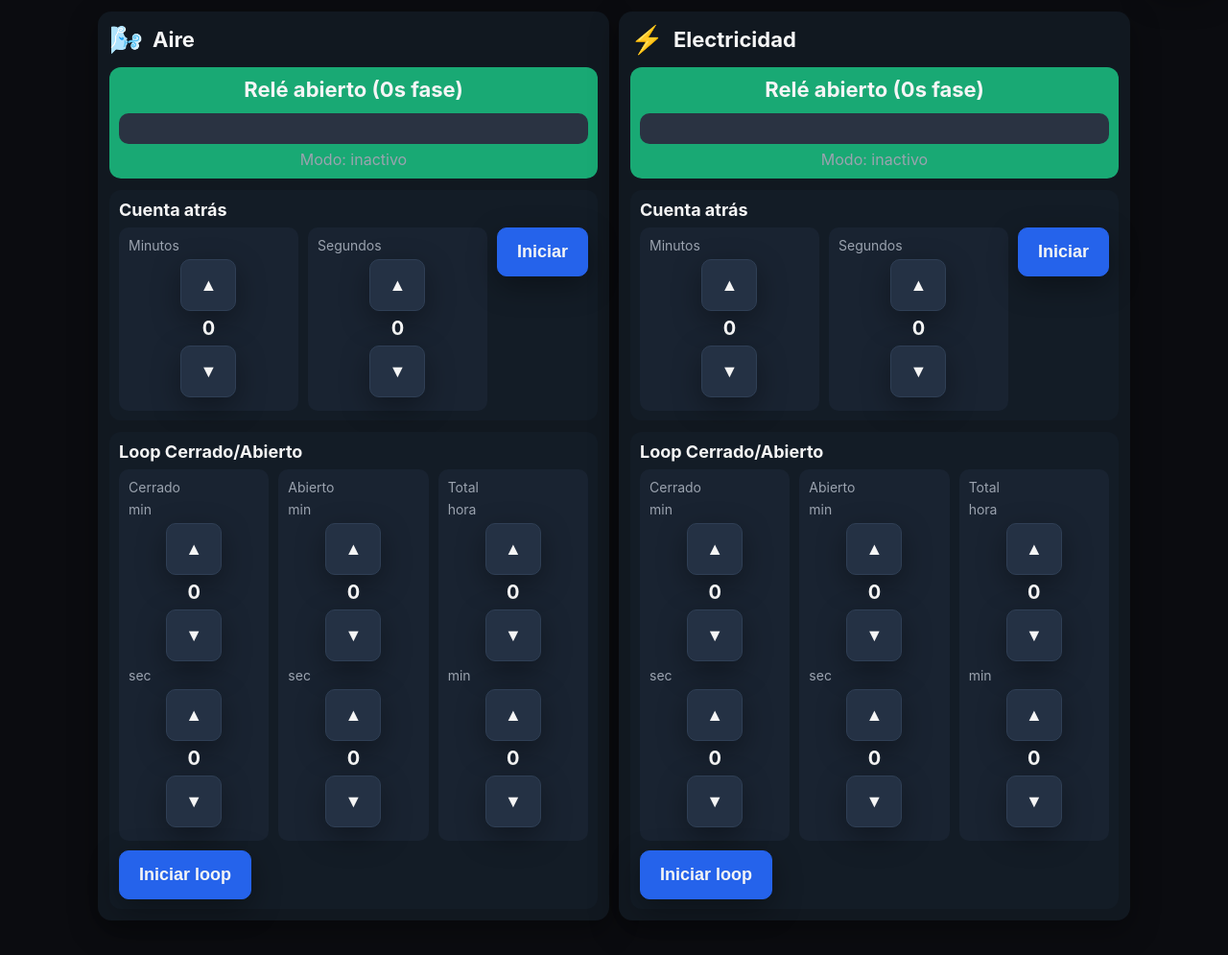
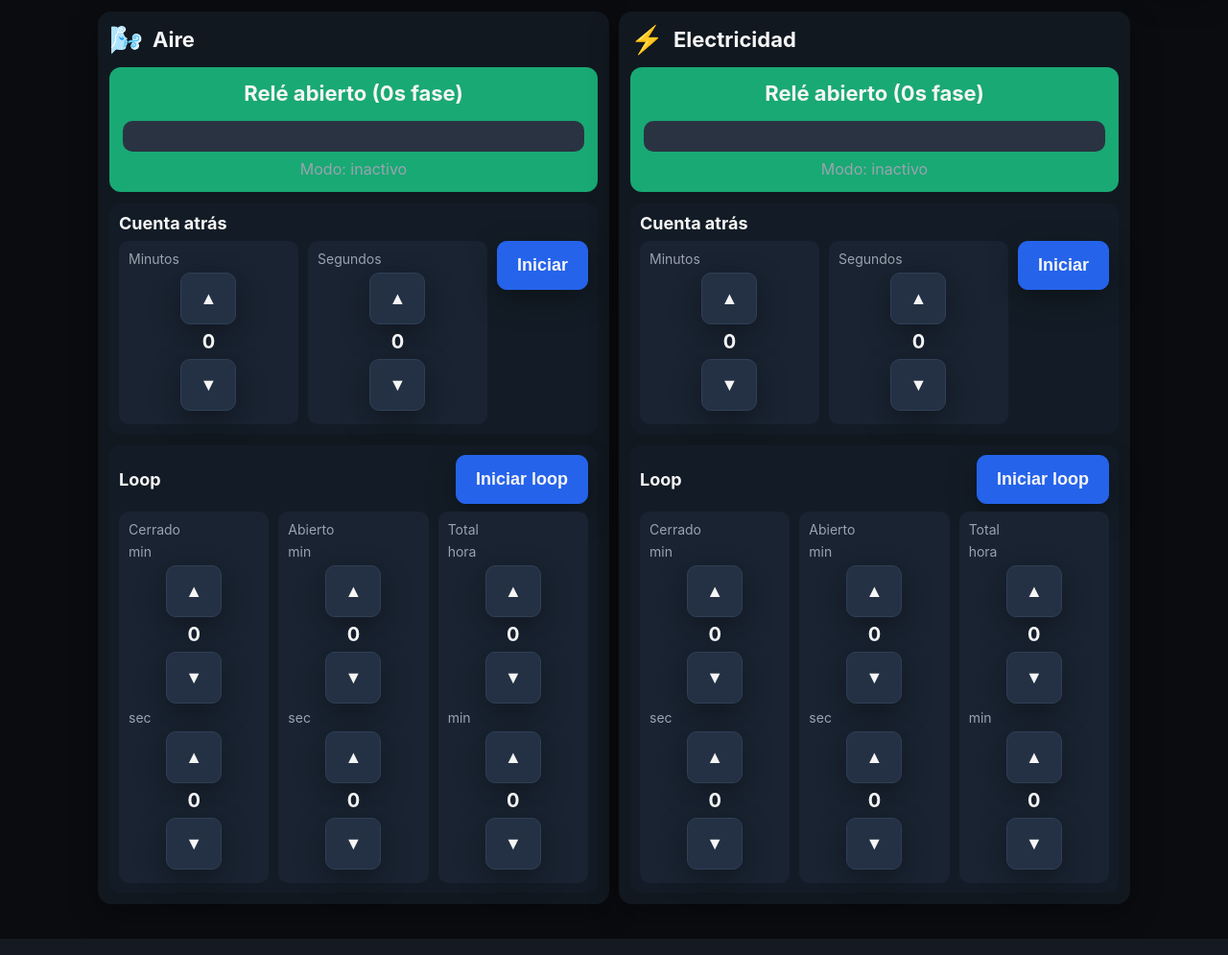
Before and after one commit to ArnauMorato/Kinkmatic, a Flask app: page / in a window 1280 px wide. Shown: the part 71-1066 px from the top of the page at 96% size. Run offline with Flask 3, Linux system fonts and the light colour scheme.

Commit message:
chore: botÃ³n loop en cabecera y estado mÃ¡s alto

```diff
--- a/static/style.css
+++ b/static/style.css
@@ -63,11 +63,11 @@ main {
 }
 
 .status {
-  padding: 10px;
+  padding: 14px;
   border-radius: 12px;
   background: #16202d;
   display: grid;
-  gap: 6px;
+  gap: 8px;
   text-align: center;
 }
 .indicator {
@@ -114,6 +114,12 @@ main {
 .block-title {
   font-size: 18px;
   font-weight: 700;
+}
+.block-title.with-action {
+  display: flex;
+  align-items: center;
+  justify-content: space-between;
+  gap: 10px;
 }
 .row {
   display: flex;
--- a/templates/index.html
+++ b/templates/index.html
@@ -54,7 +54,10 @@
           </div>
         </div>
         <div class="block">
-          <div class="block-title">Loop Cerrado/Abierto</div>
+          <div class="block-title with-action">
+            <span>Loop</span>
+            <button class="btn primary start-loop">Iniciar loop</button>
+          </div>
           <div class="row wrap">
             <div class="ctrl">
               <div class="ctrl-label">Cerrado</div>
@@ -101,9 +104,6 @@
                 <button class="btn arrow total-min-down">▼</button>
               </div>
             </div>
-            <div class="actions">
-              <button class="btn primary start-loop">Iniciar loop</button>
-            </div>
           </div>
         </div>
       </div>
```
